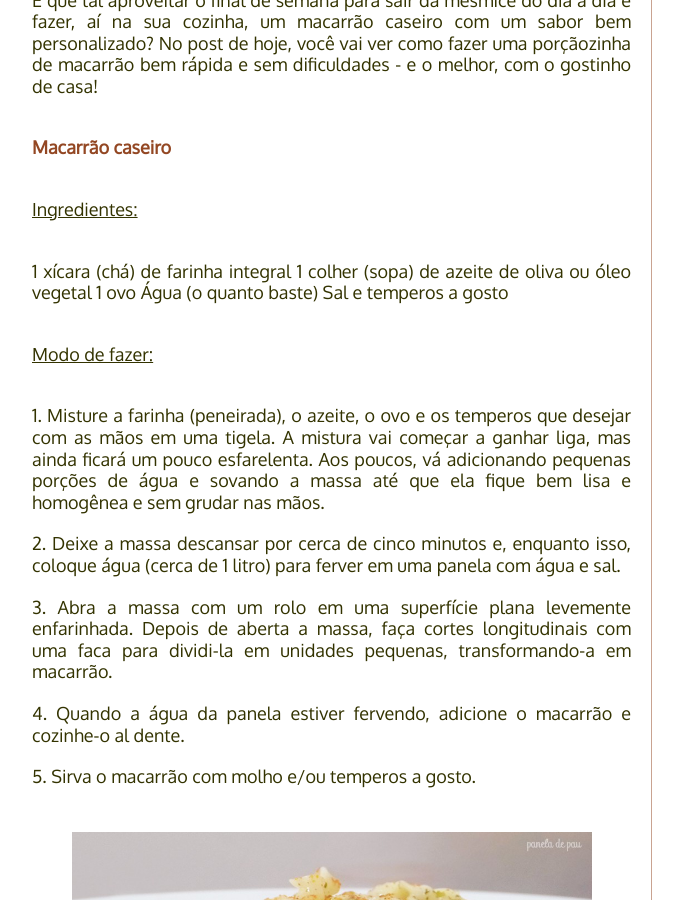
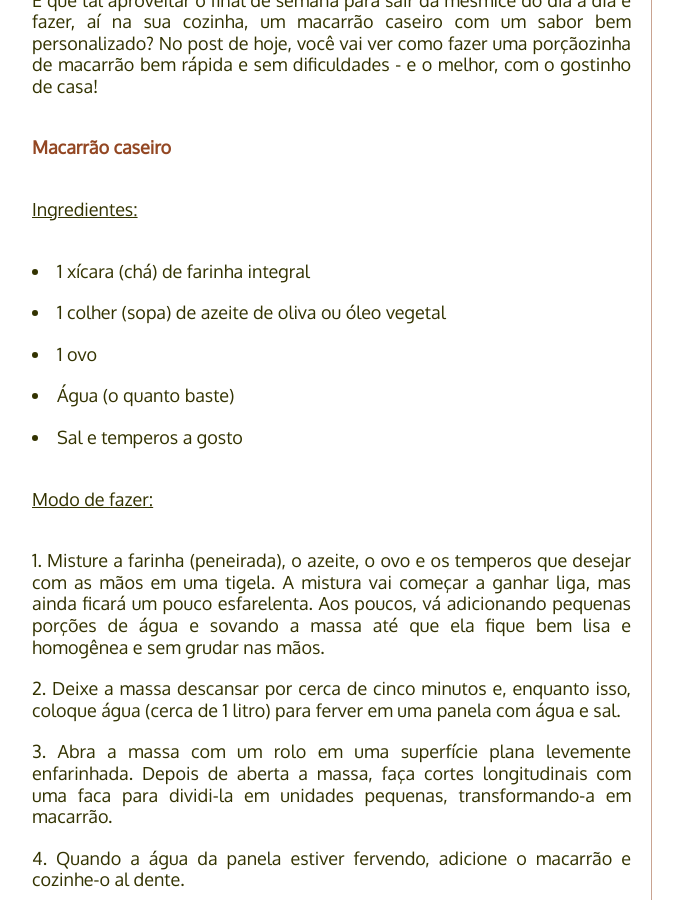
Before and after one commit to PaneladePau/paneladepau-jekyll-blog, a Jekyll site: the page built from _posts/2015-02-20-macarrao-caseiro.md, in a window 1280 px wide and 900 px high, scrolled down 688 px. Shown: the whole window, without its empty margins (138-821 px from the left). Built offline with Jekyll 4.4.1, drawn with Linux system fonts in a browser that asks for light colours; nearby versions of some CDN libraries; some web fonts are replaced; Markdown is read by kramdown in place of the engine named in the settings.

Commit message:
“update”

```diff
--- a/_posts/2015-02-20-macarrao-caseiro.md
+++ b/_posts/2015-02-20-macarrao-caseiro.md
@@ -23,11 +23,11 @@ E que tal aproveitar o final de semana para sair da mesmice do dia a dia e fazer
 
 ### Ingredientes:
 
-1 xícara (chá) de farinha integral
-1 colher (sopa) de azeite de oliva ou óleo vegetal
-1 ovo
-Água (o quanto baste)
-Sal e temperos a gosto
+* 1 xícara (chá) de farinha integral
+* 1 colher (sopa) de azeite de oliva ou óleo vegetal
+* 1 ovo
+* Água (o quanto baste)
+* Sal e temperos a gosto
 
 ### Modo de fazer:
 
```
